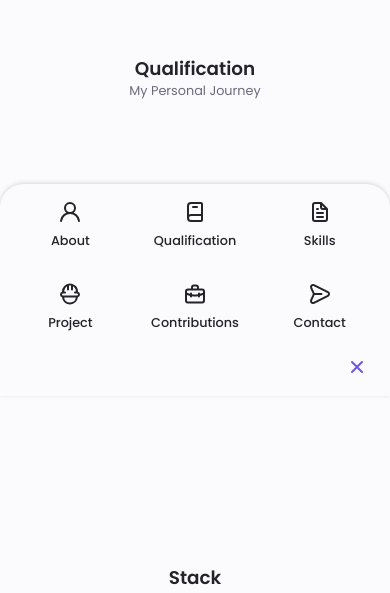
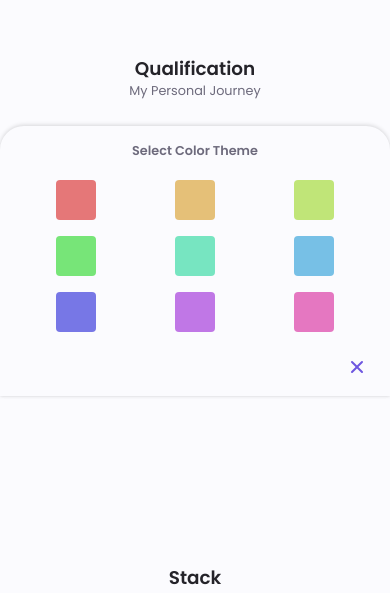
Before and after one commit to rheyhannh/whoishayyan.site, a Next.js app: page / in a window 390 px wide. Shown: the part 1292-1885 px from the top of the page. Built offline with nearby package versions, Linux system fonts and the light colour scheme; no server answers; a web font is replaced by a local one.

Commit message:
feat: Add color changer mobile

```diff
--- a/src/components/Header.jsx
+++ b/src/components/Header.jsx
@@ -1,6 +1,6 @@
 'use client'
 
-import { useContext } from 'react'
+import { useContext, useState } from 'react'
 import Link from 'next/link'
 import { ThemeContext } from '@/components/Theme'
 import {
@@ -13,12 +13,16 @@ import {
     UilTimes,
     UilMoon,
     UilSun,
-    UilApps
+    UilApps,
+    UilPalette,
+    UilCheckCircle
 } from '@iconscout/react-unicons'
 import styles from '../app/_root.module.css'
 
 export default function Header() {
-    const { theme, setTheme } = useContext(ThemeContext);
+    const { theme, setTheme, hue, changeHue } = useContext(ThemeContext);
+    const [menu, setMenu] = useState(false);
+    const [hueMenu, setHueMenu] = useState(false);
 
     const toggleTheme = () => {
         setTheme((currentTheme) => (currentTheme === 'light' ? 'dark' : 'light'));
@@ -26,17 +30,37 @@ export default function Header() {
         localStorage.setItem('_theme', theme === 'dark' ? 'light' : 'dark')
     };
 
+    const toggleMenu = () => {
+        if (hueMenu) { setHueMenu(false) }
+        setMenu((current) => (current === true ? false : true));
+    }
+
+    const toggleHueMenu = () => {
+        if (menu) { setMenu(false) }
+        setHueMenu((current) => (current === true ? false : true));
+    }
+
+    const handleHue = (val) => {
+        changeHue(val);
+    }
+
     const navList = [
-        { href: '/#home', text: 'Home' },
-        { href: '/#about', text: 'About', uil: <UilUser /> },
-        { href: '/#qualification', text: 'Qualification', uil: <UilBookAlt /> },
-        { href: '/#skills', text: 'Skills', uil: <UilFileAlt /> },
-        { href: '/#portfolio', text: 'Project', uil: <UilConstructor /> },
-        { href: '/#services', text: 'Contributions', uil: <UilBriefcaseAlt /> },
-        { href: '/#contact', text: 'Contact', uil: <UilMessage /> },
+        { href: '#home', text: 'Home' },
+        { href: '#about', text: 'About', uil: <UilUser /> },
+        { href: '#qualification', text: 'Qualification', uil: <UilBookAlt /> },
+        { href: '#skills', text: 'Skills', uil: <UilFileAlt /> },
+        { href: '#portfolio', text: 'Project', uil: <UilConstructor /> },
+        { href: '/pddikti', text: 'Pddikti', uil: <UilBriefcaseAlt /> },
+        { href: '#contact', text: 'Contact', uil: <UilMessage /> },
+    ]
+
+    const palleteList = [
+        { hue: 0 }, { hue: 40 }, { hue: 80 }, { hue: 120 }, { hue: 160 }, { hue: 200 }, { hue: 240 }, { hue: 280 }, { hue: 320 }
     ]
 
     return (
+        <>
+            <div>
                 <header className={styles.header} id="header">
 
                     <nav className={`${styles.nav} ${styles.container}`} id="header">
@@ -44,7 +68,7 @@ export default function Header() {
                             <span>Hayyan</span>
                         </a>
 
-                <div className={styles.nav__menu} id="nav-menu">
+                        <div className={`${styles.nav__menu} ${menu ? styles.show_menu : ''}`} id="nav-menu">
                             <ul className={`${styles.nav__list} ${styles.grid}`}>
                                 {navList.map((item, index) => (
                                     <li key={crypto.randomUUID()} className={styles.nav__item}>
@@ -58,22 +82,64 @@ export default function Header() {
                                     </li>
                                 ))}
                             </ul>
-                    <i className={styles.nav__close} id="nav-close"><UilTimes /></i>
+                            <i className={styles.nav__close} onClick={toggleMenu} id="nav-close"><UilTimes /></i>
+                        </div>
+
+                        <div className={`${styles.nav__menu_hue} ${hueMenu ? styles.show_menu : ''}`}>
+                            <p style={{
+                                margin: '0 0 1.25rem 0',
+                                textAlign: 'center',
+                                fontWeight: 'var(--font-semi-bold)'
+                            }}>Select Color Theme</p>
+                            <div className={`${styles.nav__list_hue} ${styles.grid}`}>
+                                {palleteList.map((item, index) => (
+                                    <div
+                                        className={`${styles.nav__hue} ${hue === item.hue ? styles.active : ''}`}
+                                        hue={item.hue}
+                                        style={{ background: `hsl(${item.hue}, 69%, 61%)` }}
+                                        key={crypto.randomUUID()}
+                                        onClick={() => { handleHue(item.hue) }}
+                                    >
+                                        {hue === item.hue ? <UilCheckCircle /> : ''}
+                                    </div>
+                                ))}
+                            </div>
+
+                            <i className={styles.nav__close} onClick={toggleHueMenu} id="nav-close"><UilTimes /></i>
                         </div>
 
                         <div className={styles.nav__slider}>
-                    <input className={styles.color_range} type="range" min="0" max="359" />
+                            <input
+                                className={styles.color_range}
+                                style={{
+                                    color: `hsl(${hue}, 69%, 61%)`
+                                }}
+                                value={`${hue}`}
+                                onChange={(e) => {
+                                    handleHue(e.target.valueAsNumber);
+                                }}
+                                type="range"
+                                min="0"
+                                max="359" />
                         </div>
 
                         <div className={styles.nav__btns}>
                             <i className={styles.change_theme} onClick={toggleTheme}>
                                 {theme === "dark" ? <UilSun /> : <UilMoon />}
                             </i>
-                    <div className={styles.nav__toggle} id="nav-toggle">
+
+                            <i className={`${styles.change_theme} ${styles.hue}`} onClick={toggleHueMenu}>
+                                <UilPalette />
+                            </i>
+
+                            <div className={styles.nav__toggle} onClick={toggleMenu} id="nav-toggle">
                                 <i><UilApps /></i>
                             </div>
                         </div>
                     </nav>
                 </header>
+            </div>
+
+        </>
     )
 }
--- a/src/components/Theme.jsx
+++ b/src/components/Theme.jsx
@@ -1,20 +1,37 @@
 'use client'
 
 import { createContext, useEffect, useState } from 'react'
+import isNumeric from 'validator/lib/isNumeric';
+import isInt from 'validator/lib/isInt';
+
 export const ThemeContext = createContext();
 export const ThemeProvider = ({ children }) => {
     const [theme, setTheme] = useState('light');
+    const [hue, setHue] = useState(250);
+
+    const changeHue = (val) => {
+        setHue(val);
+        localStorage.setItem('_hue', val)
+        document.documentElement.style.setProperty("--hue-color", val);
+        document.documentElement.style.setProperty("--first-color", `hsl(var(--hue-color), 69%, 61%)`);
+    }
 
     useEffect(() => {
         const localTheme = localStorage.getItem('_theme');
+        const localHue = localStorage.getItem('_hue');
         if (localTheme === 'dark') {
             setTheme(localTheme);
             document.body.classList.add('dark-theme');
         }
+        if (localHue && isNumeric(localHue) && isInt(localHue, { min: 0, max: 359 })) {
+            setHue(parseInt(localHue));
+            document.documentElement.style.setProperty("--hue-color", localHue);
+            document.documentElement.style.setProperty("--first-color", `hsl(var(--hue-color), 69%, 61%)`);
+        }
     }, []);
 
     return (
-        <ThemeContext.Provider value={{ theme, setTheme }}>
+        <ThemeContext.Provider value={{ theme, setTheme, hue, changeHue }}>
             {children}
         </ThemeContext.Provider>
     )
```
Lines whose indentation alone changed are shown as unchanged.
